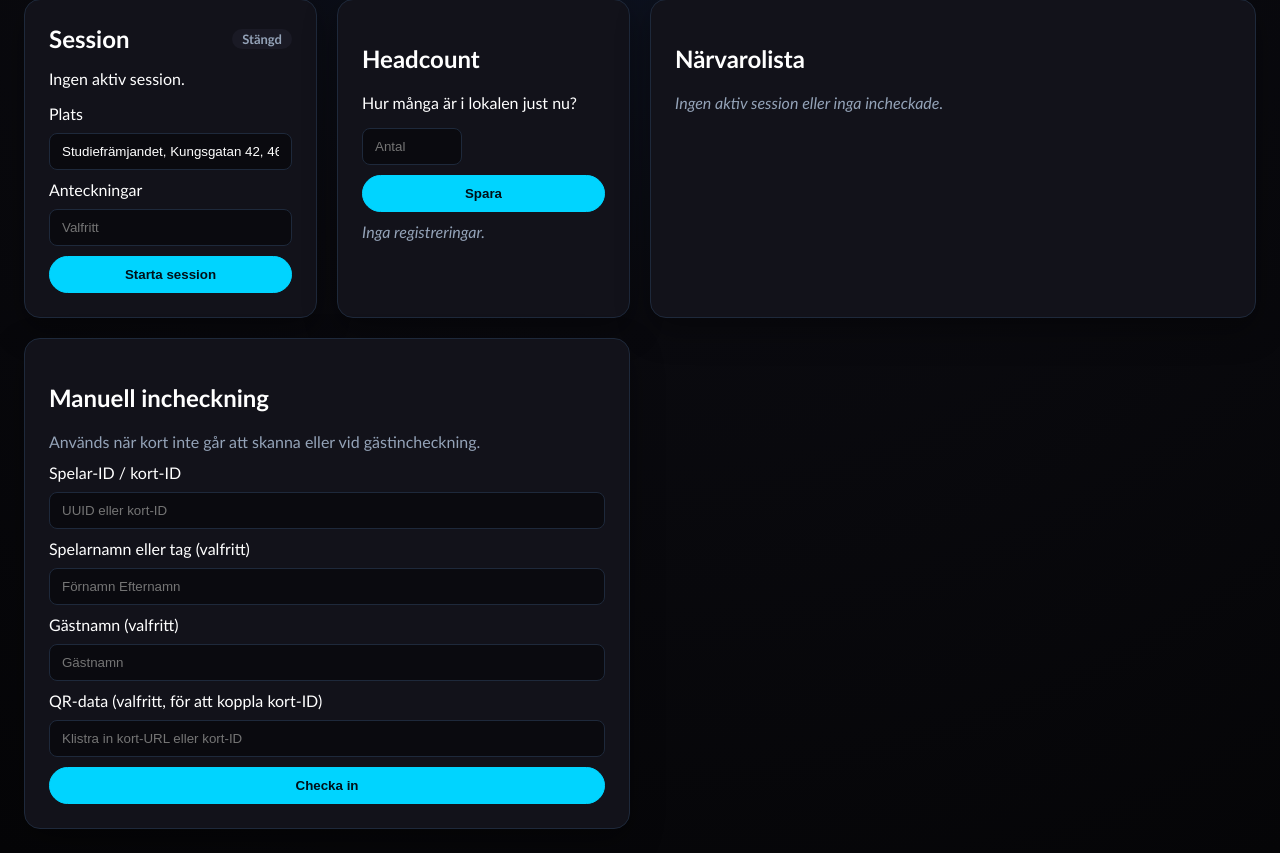
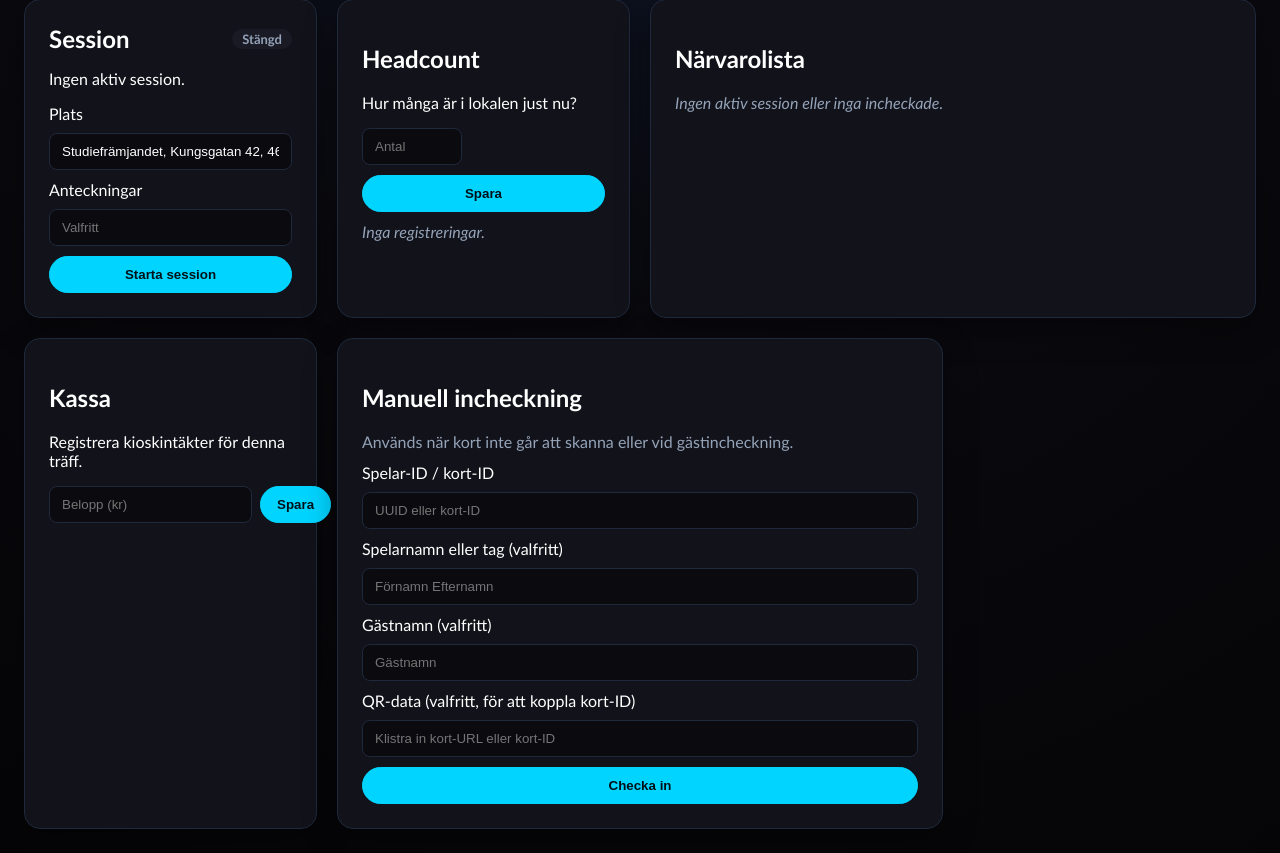
Before and after one commit to logisticuz/fgc-thn-meetups, a FastAPI app: template src/templates/admin.html in a window 1280 px wide. Shown: the part 250-1103 px from the top of the page. Run offline with FastAPI, Linux system fonts and the light colour scheme; the template is opened without the code that fills it, so the values that code supplies are empty; the visitor is signed in with stand-in values (Sample User, id 1); some libraries are stand-ins or nearby versions.

Commit message:
Add kiosk revenue tracking per session
Leaders can log kiosk income during a meetup session.
Amount saved to meetup_sessions.kiosk_revenue column.
Shown in calendar detail panel when > 0.

Note: requires ALTER TABLE on prod:
ALTER TABLE meetup_sessions ADD COLUMN kiosk_revenue NUMERIC(10,2) DEFAULT 0;

Co-Authored-By: Claude Opus 4.6 <noreply@anthropic.com>

```diff
--- a/src/crud.py
+++ b/src/crud.py
@@ -53,6 +53,26 @@ def end_session(session_id: int) -> None:
                 """,
                 (session_id,),
             )
+
+
+def update_session_revenue(session_id: int, amount: float) -> None:
+    with get_connection() as conn:
+        with conn.cursor() as cur:
+            cur.execute(
+                "UPDATE meetup_sessions SET kiosk_revenue = %s WHERE id = %s",
+                (amount, session_id),
+            )
+
+
+def get_session_revenue(session_id: int) -> float:
+    with get_connection() as conn:
+        with conn.cursor() as cur:
+            cur.execute(
+                "SELECT COALESCE(kiosk_revenue, 0) FROM meetup_sessions WHERE id = %s",
+                (session_id,),
+            )
+            row = cur.fetchone()
+            return float(row[0]) if row else 0.0
 
 
 def get_player_by_card_id(card_id: str) -> dict | None:
@@ -345,6 +365,7 @@ def get_sessions_for_month(year: int, month: int) -> list[dict]:
                 """
                 SELECT s.id, s.start_time, s.end_time, s.status,
                        COALESCE(s.location, '') AS location,
+                       COALESCE(s.kiosk_revenue, 0) AS kiosk_revenue,
                        COUNT(c.id) AS total_checkins,
                        COALESCE(MAX(h.count), 0) AS peak_headcount
                 FROM meetup_sessions s
@@ -385,7 +406,8 @@ def get_session_by_id(session_id: int) -> dict | None:
         with conn.cursor() as cur:
             cur.execute(
                 """
-                SELECT id, start_time, end_time, location, notes, status, created_at
+                SELECT id, start_time, end_time, location, notes, status, created_at,
+                       COALESCE(kiosk_revenue, 0) AS kiosk_revenue
                 FROM meetup_sessions
                 WHERE id = %s
                 LIMIT 1
--- a/src/routers/admin.py
+++ b/src/routers/admin.py
@@ -18,6 +18,10 @@ class SessionStart(BaseModel):
 
 class HeadcountRequest(BaseModel):
     count: int
+
+
+class RevenueRequest(BaseModel):
+    amount: float
 
 
 def _safe_log_action(action: str, details: str, actor: str) -> None:
@@ -130,6 +134,28 @@ async def api_get_headcounts():
     if not session:
         return {"headcounts": []}
     return {"headcounts": crud.get_session_headcounts(session["id"])}
+
+
+# --- Kiosk Revenue ---
+
+@router.post("/api/kiosk-revenue")
+async def api_kiosk_revenue(request: Request, payload: RevenueRequest):
+    if not is_admin(request):
+        return JSONResponse({"status": "unauthorized"}, status_code=401)
+    session = crud.get_open_session()
+    if not session:
+        return JSONResponse({"status": "no_session"}, status_code=400)
+    crud.update_session_revenue(session["id"], payload.amount)
+    return {"status": "ok", "amount": payload.amount}
+
+
+@router.get("/api/kiosk-revenue")
+async def api_get_kiosk_revenue(request: Request):
+    session = crud.get_open_session()
+    if not session:
+        return {"amount": 0}
+    amount = crud.get_session_revenue(session["id"])
+    return {"amount": amount}
 
 
 # --- Checkin management ---
@@ -250,6 +276,7 @@ async def api_calendar(request: Request, year: int, month: int):
             "peak_headcount": s["peak_headcount"],
             "duration_minutes": duration_minutes,
             "location": s["location"],
+            "kiosk_revenue": float(s.get("kiosk_revenue", 0)),
         })
     return {"year": year, "month": month, "sessions": by_date}
 
@@ -276,6 +303,7 @@ async def api_calendar_day(request: Request, session_id: int):
         "total_checkins": len(checkins),
         "peak_headcount": peak,
         "duration_minutes": duration_minutes,
+        "kiosk_revenue": float(session.get("kiosk_revenue", 0)),
         "checkins": checkins,
         "headcounts": headcounts,
     }
--- a/src/static/admin.js
+++ b/src/static/admin.js
@@ -287,6 +287,57 @@ document.querySelectorAll(".admin-tab").forEach((tab) => {
   });
 });
 
+// === Revenue ===
+const revenueBtn = document.getElementById("revenue-btn");
+const revenueInput = document.getElementById("revenue-input");
+const revenueStatus = document.getElementById("revenue-status");
+
+async function loadRevenue() {
+  if (!revenueInput) return;
+  try {
+    const res = await fetch("/api/kiosk-revenue");
+    const data = await res.json();
+    if (data.amount > 0) {
+      revenueInput.value = data.amount;
+      revenueStatus.textContent = `Sparat: ${data.amount} kr`;
+      revenueStatus.className = "revenue-status saved";
+    }
+  } catch (e) { /* ignore */ }
+}
+
+if (revenueBtn) {
+  revenueBtn.addEventListener("click", async () => {
+    const amount = parseFloat(revenueInput.value);
+    if (isNaN(amount) || amount < 0) return;
+    try {
+      const res = await fetch("/api/kiosk-revenue", {
+        method: "POST",
+        headers: { "Content-Type": "application/json" },
+        body: JSON.stringify({ amount }),
+      });
+      const data = await res.json();
+      if (data.status === "ok") {
+        revenueStatus.textContent = `Sparat: ${amount} kr`;
+        revenueStatus.className = "revenue-status saved";
+      } else {
+        revenueStatus.textContent = "Ingen aktiv session";
+        revenueStatus.className = "revenue-status";
+      }
+    } catch (e) {
+      revenueStatus.textContent = "Kunde inte spara";
+      revenueStatus.className = "revenue-status";
+    }
+  });
+}
+
+if (revenueInput) {
+  revenueInput.addEventListener("keydown", (e) => {
+    if (e.key === "Enter") revenueBtn?.click();
+  });
+}
+
+loadRevenue();
+
 // === Calendar ===
 const calGrid = document.getElementById("cal-grid");
 if (calGrid) {
@@ -389,6 +440,13 @@ if (calGrid) {
         ]),
       ]);
 
+      if (data.kiosk_revenue > 0) {
+        meta.appendChild(el("div", { className: "meta-item" }, [
+          el("span", { className: "meta-label", textContent: "Kassa" }),
+          el("span", { className: "meta-value", textContent: `${data.kiosk_revenue} kr` }),
+        ]));
+      }
+
       const listItems = (data.checkins || []).map(c => {
         const t = c.checkin_time ? new Date(c.checkin_time).toLocaleTimeString("sv-SE", { hour: "2-digit", minute: "2-digit" }) : "";
         return el("li", {}, [
--- a/src/static/styles.css
+++ b/src/static/styles.css
@@ -1108,3 +1108,25 @@ input[type="file"] {
   color: var(--muted);
   font-size: 13px;
 }
+
+/* === Revenue === */
+
+.revenue-input-row {
+  display: flex;
+  gap: 8px;
+  align-items: center;
+}
+
+.revenue-input-row input {
+  flex: 1;
+}
+
+.revenue-status {
+  margin-top: 8px;
+  font-size: 13px;
+  color: var(--muted);
+}
+
+.revenue-status.saved {
+  color: var(--success);
+}
--- a/src/templates/admin.html
+++ b/src/templates/admin.html
@@ -64,6 +64,18 @@
         <h2>Närvarolista</h2>
         <div id="attendance-container">
           <p class="attendance-empty">Laddar...</p>
+        </div>
+      </div>
+
+      <div class="card admin-card">
+        <h2>Kassa</h2>
+        <p>Registrera kioskintäkter för denna träff.</p>
+        <div class="form revenue-form">
+          <div class="revenue-input-row">
+            <input id="revenue-input" type="number" min="0" step="1" placeholder="Belopp (kr)" />
+            <button class="btn primary" type="button" id="revenue-btn">Spara</button>
+          </div>
+          <div id="revenue-status" class="revenue-status"></div>
         </div>
       </div>
 
```
